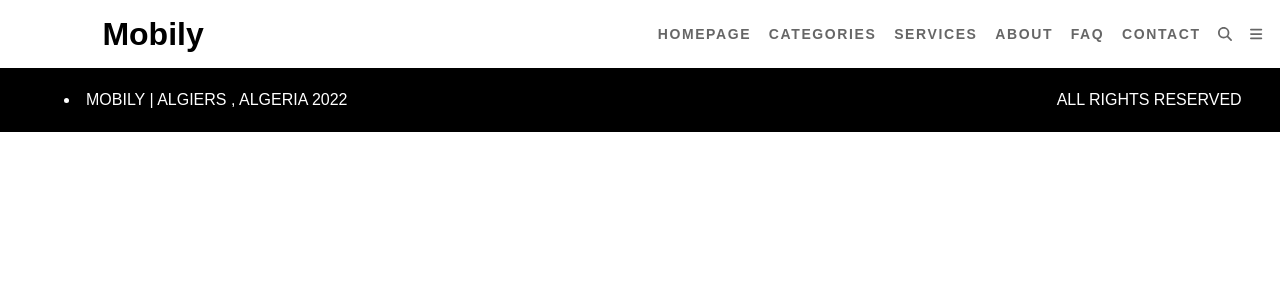
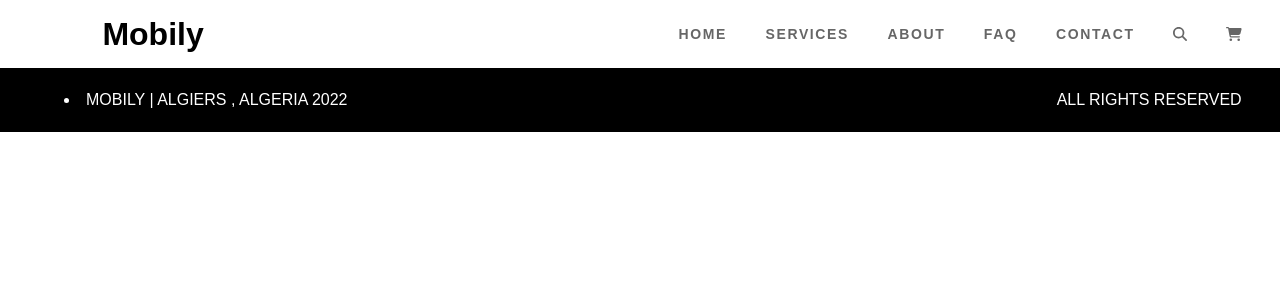
Before and after one commit to mr-abdellah/mobily, a React (Create React App) app: page / in a window 1280 px wide. Shown: the top 300 px of the page. Built offline with nearby package versions, Linux system fonts and the light colour scheme; a web font is replaced by a local one.

Commit message:
edit navbar

```diff
--- a/src/components/Navbar.js
+++ b/src/components/Navbar.js
@@ -1,7 +1,7 @@
 import { NavLink, Link } from 'react-router-dom';
 import '../styles/navbar.css';
 import { FontAwesomeIcon } from '@fortawesome/react-fontawesome';
-import { faSearch, faBars } from '@fortawesome/free-solid-svg-icons';
+import { faSearch, faCartShopping } from '@fortawesome/free-solid-svg-icons';
 
 const Navbar = () => (
   <nav className="navbar">
@@ -9,8 +9,7 @@ const Navbar = () => (
       Mobily
     </Link>
     <ul className="nav-links">
-      <NavLink to="/home">Homepage</NavLink>
-      <NavLink to="/categories">Categories</NavLink>
+      <NavLink to="/home">Home</NavLink>
       <NavLink to="/services">Services</NavLink>
       <NavLink to="/about">About</NavLink>
       <NavLink to="faq">FAQ</NavLink>
@@ -19,7 +18,7 @@ const Navbar = () => (
         <FontAwesomeIcon icon={faSearch} />
       </NavLink>
       <NavLink id="about" to="/about">
-        <FontAwesomeIcon icon={faBars} />
+        <FontAwesomeIcon icon={faCartShopping} />
       </NavLink>
     </ul>
   </nav>
```
